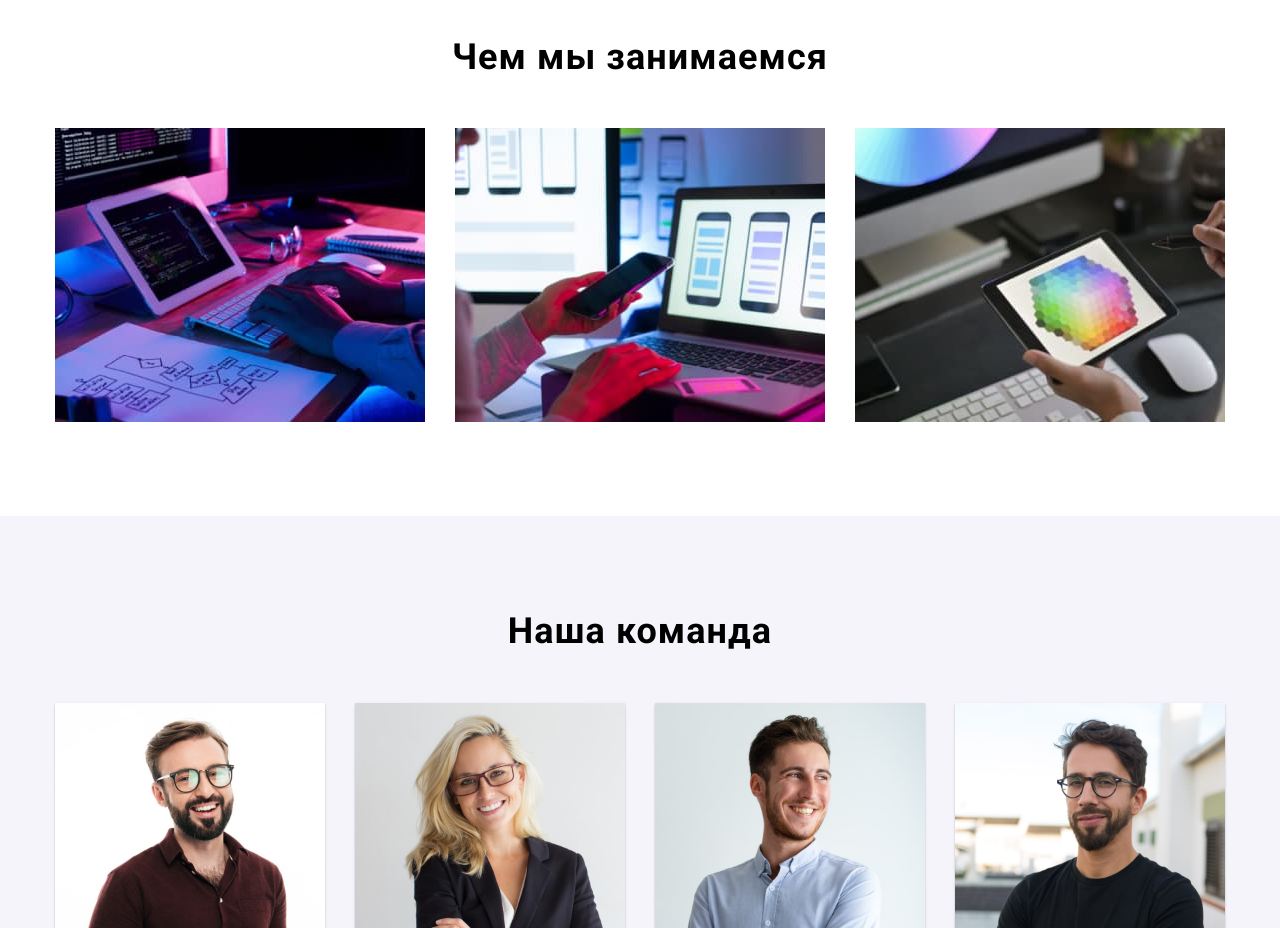
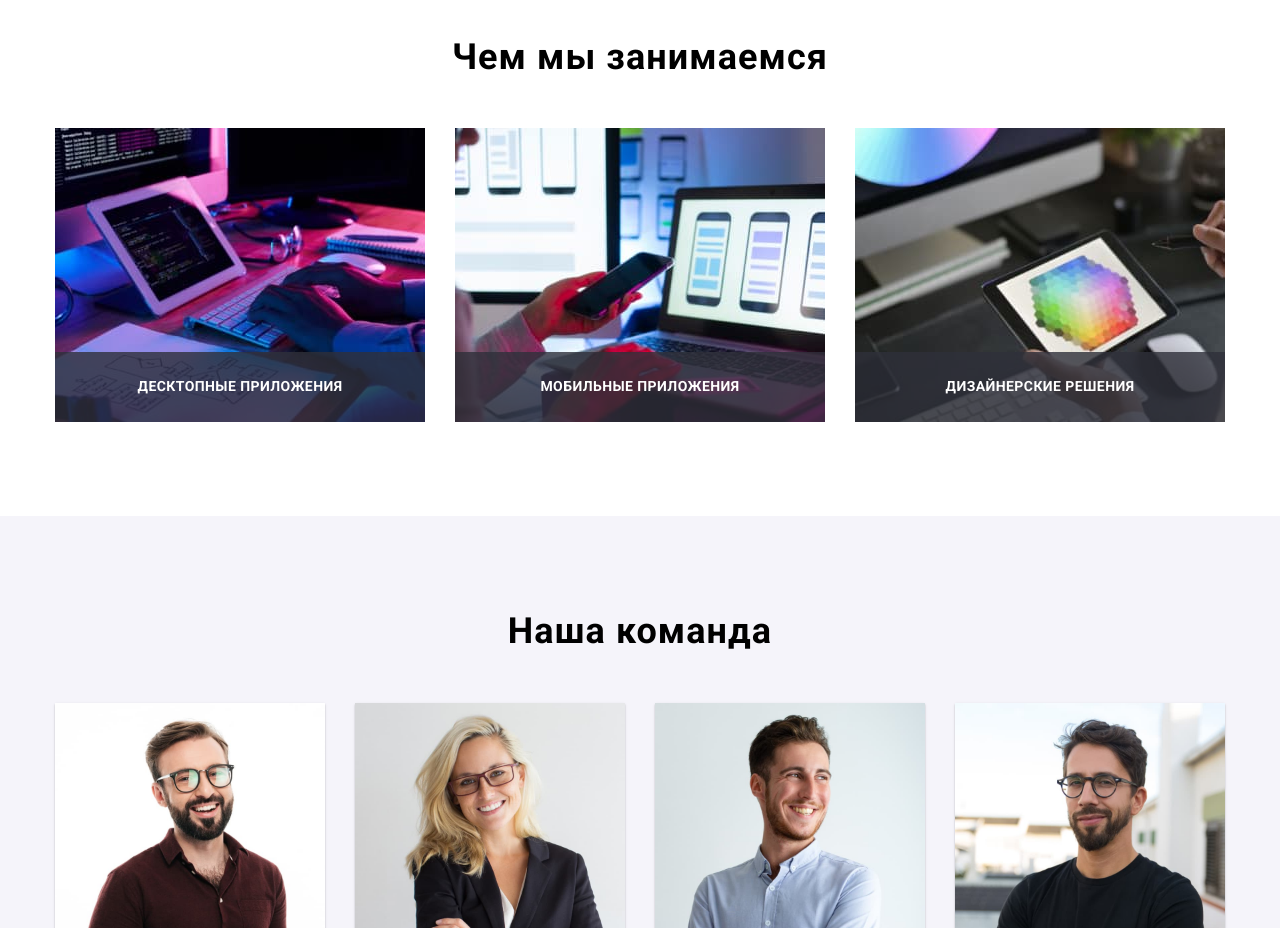
Before and after one commit to alextaypan/goit-markup-hw-05, a plain HTML site: page index.html in a window 1280 px wide. Shown: the part 1080-2008 px from the top of the page. Drawn offline with nearby package versions, Linux system fonts and the light colour scheme.

Commit message:
add webstudio works title

```diff
--- a/css/styles.css
+++ b/css/styles.css
@@ -493,6 +493,31 @@ address {
   margin-right: 30px;
 }
 
+.works-item {
+  position: relative;
+}
+
+.works-item-title {
+  position: absolute;
+
+  width: 100%;
+  height: 70px;
+  left: 0;
+  right: 0;
+  bottom: 0;
+
+  padding: 27px 82px;
+
+  font-weight: 700;
+  font-size: 14px;
+  line-height: 1.14;
+  text-align: center;
+  letter-spacing: 0.03em;
+  text-transform: uppercase;
+  color: var(--background-color);
+  background-color: rgba(47, 48, 58, 0.8);
+}
+
 /* Advantages */
 
 .advantages-container {
--- a/index.html
+++ b/index.html
@@ -127,6 +127,7 @@
                 width="370"
                 height="294"
               />
+              <h3 class="works-item-title">Десктопные приложения</h3>
             </li>
             <li class="works-item">
               <img
@@ -135,9 +136,11 @@
                 width="370"
                 height="294"
               />
+              <h3 class="works-item-title">Мобильные приложения</h3>
             </li>
             <li class="works-item">
               <img src="images/activity3.jpg" alt="Руки и планшет" width="370" height="294" />
+              <h3 class="works-item-title">Дизайнерские решения</h3>
             </li>
           </ul>
         </div>
```
